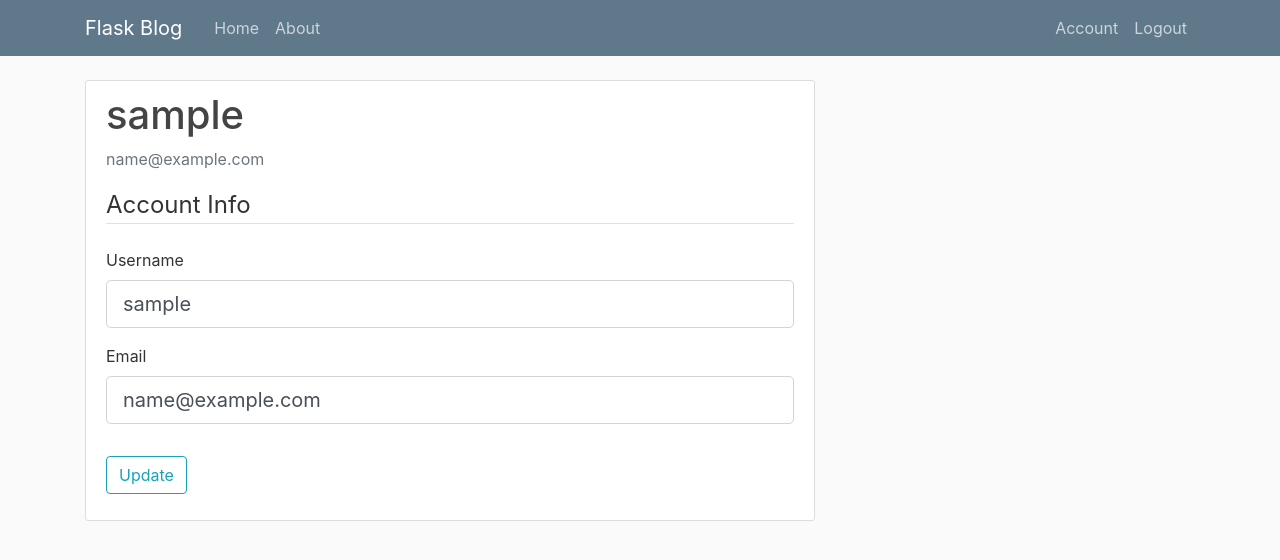
After one commit to scloew/YourFeed, a Flask app: page /account in a window 1280 px wide. The commit adds this page. Shown: the top 560 px of the page. Run offline with Flask 2, Linux system fonts and the light colour scheme; the visitor is signed in with stand-in values (Sample User, id 1); data comes from the database, SQL or seed files in the repository; parts of the project's set-up code (start-up, migrations or seed data) failed here and were passed over; some libraries are stand-ins or nearby versions.

Commit message:
got account update page working

```diff
--- a/YourFeed/models.py
+++ b/YourFeed/models.py
@@ -15,6 +15,7 @@ class User(db.Model, UserMixin):
     username = db.Column(db.String(20), unique=True, nullable=False)
     email = db.Column(db.String(120), unique=True, nullable=False)
     password = db.Column(db.String(60), nullable=False)
+    # interests = db.Column(db.ARRAY(db.String(120)), nullable=True)
 
     def get_reset_token(self, expires_sec=1800):
         serializer = Serializer(current_app.config['SECRET_KEY'], expires_sec)
--- /dev/null
+++ b/YourFeed/templates/account.html
@@ -0,0 +1,46 @@
+{% extends "layout.html" %}
+{% block content %}
+ <div class="content-section">
+  <div class="media">
+    <div class="media-body">
+      <h2 class="account-heading">{{ current_user.username }}</h2>
+      <p class="text-secondary">{{ current_user.email }}</p>
+    </div>
+  </div>
+      <form method="POST" action="" enctype="multipart/form-data">
+          {{ form.hidden_tag() }}
+          <fieldset class="form-group">
+              <legend class="border-bottom mb-4">Account Info</legend>
+              <div class="form-group">
+                  {{ form.username.label(class="form-control-label") }}
+                  {% if form.username.errors %}
+                      {{ form.username(class="form-control form-control-lg is-invalid") }}
+                      <div class="invalid-feedback">
+                          {% for error in form.username.errors %}
+                              <span>{{ error }}</span>
+                          {% endfor %}
+                      </div>
+                  {% else %}
+                      {{ form.username(class="form-control form-control-lg") }}
+                  {% endif %}
+              </div>
+              <div class="form-group">
+                  {{ form.email.label(class="form-control-label") }}
+                  {% if form.email.errors %}
+                      {{ form.email(class="form-control form-control-lg is-invalid") }}
+                      <div class="invalid-feedback">
+                          {% for error in form.email.errors %}
+                              <span>{{ error }}</span>
+                          {% endfor %}
+                      </div>
+                  {% else %}
+                      {{ form.email(class="form-control form-control-lg") }}
+                  {% endif %}
+              </div>
+          </fieldset>
+          <div class="form-group">
+              {{ form.submit(class="btn btn-outline-info") }}
+          </div>
+      </form>
+</div>
+{% endblock content %}
--- a/YourFeed/templates/layout.html
+++ b/YourFeed/templates/layout.html
@@ -32,8 +32,7 @@
             <!-- Navbar Right Side -->
             <div class="navbar-nav">
               {% if current_user.is_authenticated %}
-                <a class="nav-item nav-link" href="#">Create Post</a>
-                <a class="nav-item nav-link" href="#">Account</a>
+                <a class="nav-item nav-link" href="{{ url_for('users.account') }}">Account</a>
                 <a class="nav-item nav-link" href="{{ url_for('users.logout') }}">Logout</a>
               {% else %}
                   <a class="nav-item nav-link" href="{{ url_for('users.login') }}">Login</a>
--- a/YourFeed/users/forms.py
+++ b/YourFeed/users/forms.py
@@ -1,6 +1,7 @@
 from flask_wtf import FlaskForm
 from wtforms import StringField, PasswordField, SubmitField, BooleanField
 from wtforms.validators import DataRequired, Length, Email, EqualTo, ValidationError
+from flask_login import current_user
 from YourFeed.models import User
 
 
@@ -33,3 +34,24 @@ class LoginForm(FlaskForm):
                              validators=[DataRequired()])
     remember = BooleanField('Remember Me')
     submit = SubmitField('Login')
+
+
+class UpdateAccountForm(FlaskForm):
+    username = StringField('Username',
+                           validators=[DataRequired(), Length(min=2, max=20)])
+    email = StringField('Email',
+                        validators=[DataRequired(), Email()])
+    submit = SubmitField('Update')
+
+    def validate_username(self, username):
+        if username.data != current_user.username:
+            user = User.query.filter_by(username=username.data).first()
+            if user:
+                raise ValidationError(f'{username.data} is taken. Please choose another')
+
+    # Note, don't make these statics. Need to check more, but I think it causes error
+    def validate_email(self, email):
+        if email.data != current_user.email:
+            user = User.query.filter_by(email=email.data).first()
+            if user:
+                raise ValidationError(f'{email.data} is taken. Please choose another')
--- a/YourFeed/users/routes.py
+++ b/YourFeed/users/routes.py
@@ -2,7 +2,7 @@ from flask import render_template, url_for, flash, redirect, request, Blueprint,
 from flask_login import login_user, current_user, logout_user, login_required
 from YourFeed import db, bcrypt
 from YourFeed.models import User
-from .forms import RegistrationForm, LoginForm
+from .forms import RegistrationForm, LoginForm, UpdateAccountForm
 
 
 users = Blueprint('users', __name__)
@@ -43,3 +43,14 @@ def login():
 def logout():
     logout_user()
     return redirect(url_for('main.home'))
+
+
+@users.route('/account', methods=['GET', 'POST'])
+@login_required
+def account():
+    form = UpdateAccountForm()
+    if form.validate_on_submit():
+        current_user.username, current_user.email  = form.username.data, form.email.data
+    elif request.method == 'GET':
+        form.username.data, form.email.data = current_user.username, current_user.email
+    return render_template('account.html', title='Account', form=form)
```
